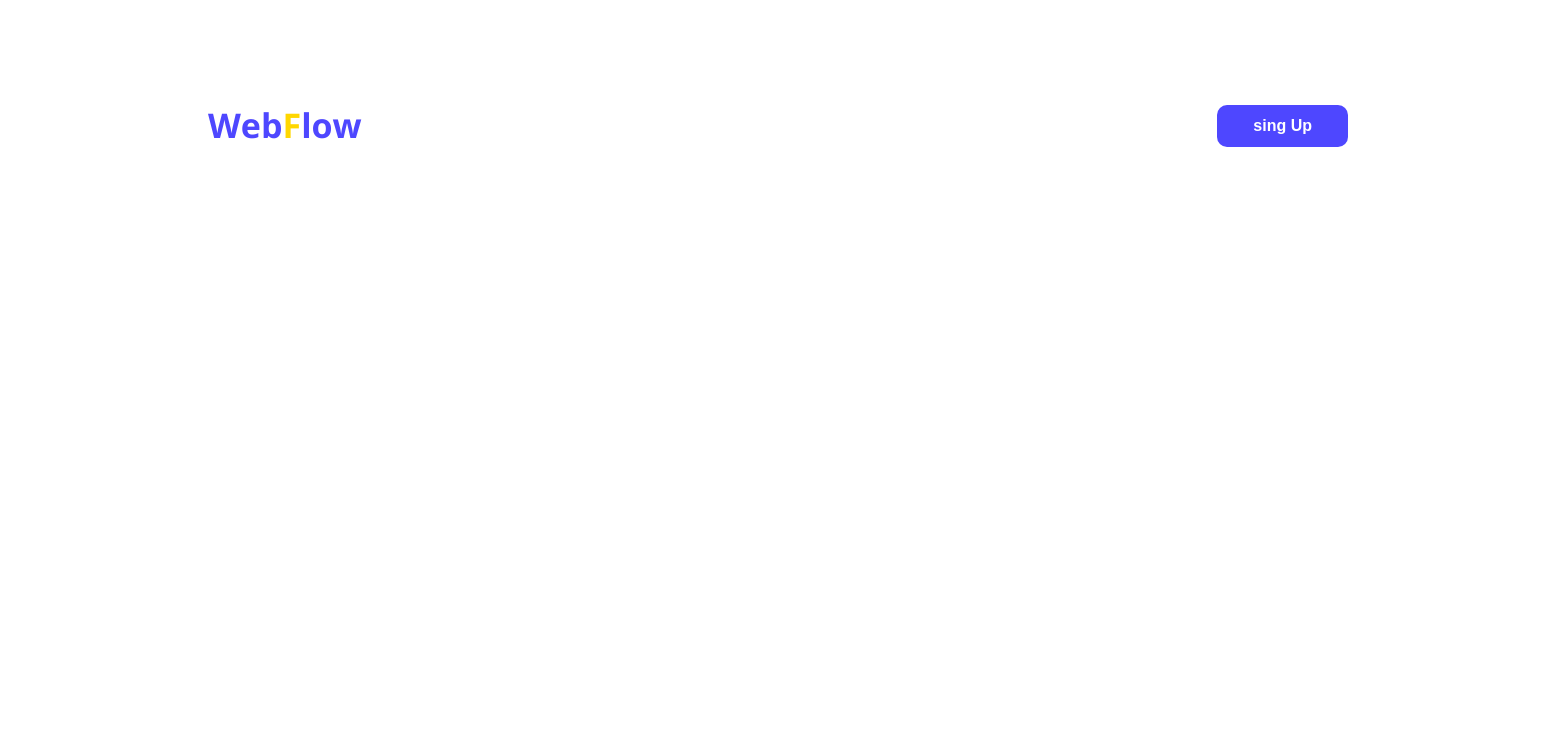
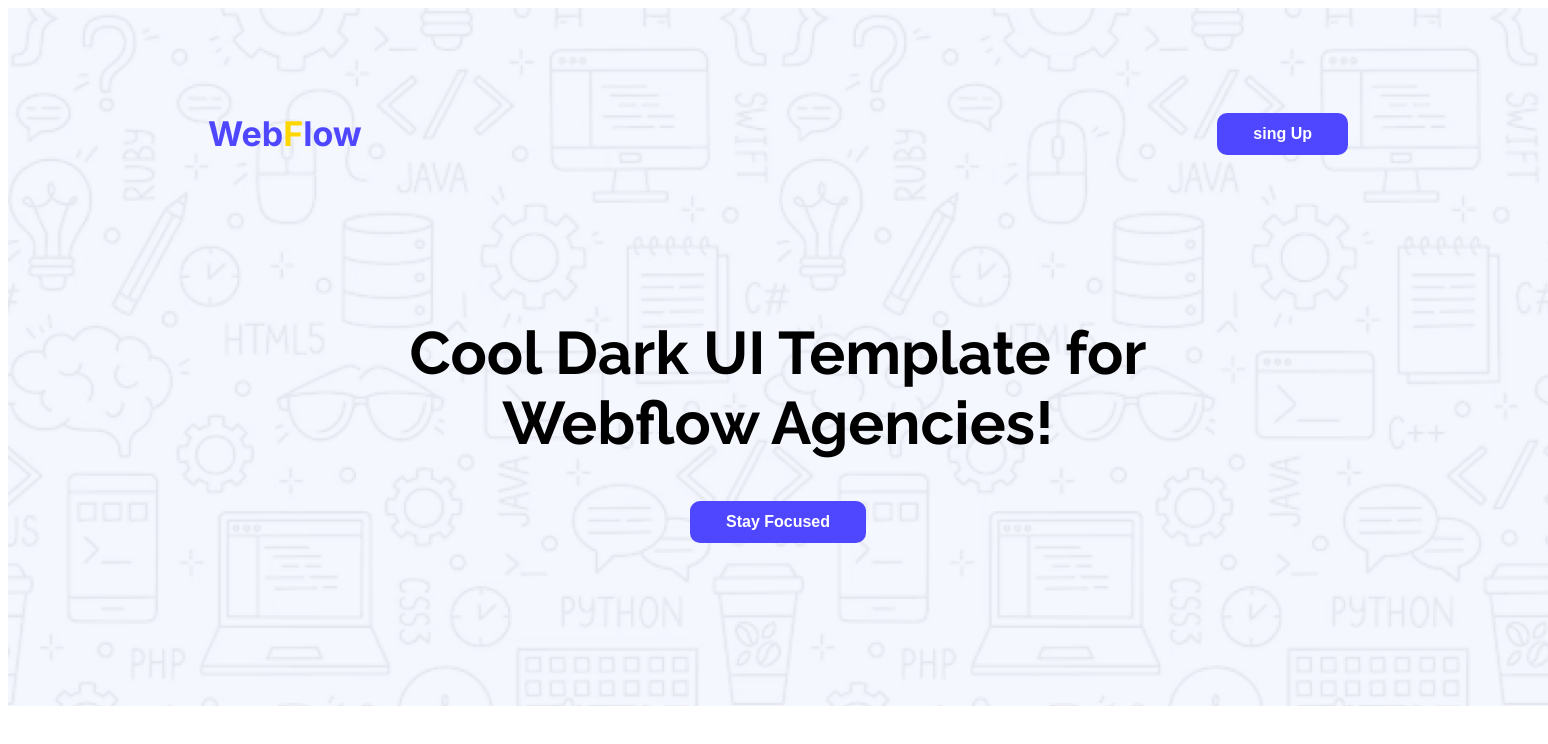
Before and after one commit to sabbir019777/phero-first-assignment, a plain HTML site: page index.html in a window 1280 px wide. Shown: the whole page, 1548 px wide, since content can reach past the window. Drawn offline with nearby package versions, Linux system fonts and the light colour scheme.

Commit message:
Update font styles:changed to Inter and Raleway

```diff
--- a/index.html
+++ b/index.html
@@ -4,19 +4,29 @@
     <meta charset="UTF-8">
     <meta name="viewport" content="width=device-width, initial-scale=1.0">
     <title>First assignment</title>
-    <link rel="preconnect" href="https://fonts.googleapis.com">
-<link rel="preconnect" href="https://fonts.gstatic.com" crossorigin>
-<link href="https://fonts.googleapis.com/css2?family=Inter:ital,opsz,wght@0,14..32,100..900;1,14..32,100..900&family=Open+Sans:ital,wght@0,300..800;1,300..800&display=swap" rel="stylesheet">
+    <link href="https://fonts.googleapis.com/css2?family=Inter:ital,opsz,wght@0,14..32,100..900;1,14..32,100..900&family=Open+Sans:ital,wght@0,300..800;1,300..800&family=Raleway:ital,wght@0,100..900;1,100..900&display=swap" rel="stylesheet">
+    <link href="https://fonts.googleapis.com/css2?family=Inter:ital,opsz,wght@0,14..32,100..900;1,14..32,100..900&family=Open+Sans:ital,wght@0,300..800;1,300..800&family=Raleway:ital,wght@0,100..900;1,100..900&display=swap" rel="stylesheet">
+
+
     <link rel="stylesheet" href="style.css">
 </head>
-<body class="open-sans-normal">
-    <header>
+<body class="raleway-normal">
+    <header class="header">
 <nav>
     <h3 class="nav-title">Web<span class="text-primary">F</span>low</h3>
     <ul>
         <li><a href=""><button class="signup-btn">sing Up </button></a></li>
     </ul>
 </nav>
+<div class="banner">
+    <div class="banner-content">
+        <h1>Cool Dark UI Template for
+             <br>
+            Webflow Agencies!</h1>
+            <button class="signup-btn">Stay Focused</button>
+    </div>
+
+</div>
     </header>
     <main>
 
@@ -24,5 +34,6 @@
     <footer>
 
     </footer>
+
 </body>
 </html>
--- a/style.css
+++ b/style.css
@@ -1,16 +1,22 @@
 
-.open-sans-normal {
-  font-family: "Open Sans", sans-serif;
-  font-optical-sizing: auto;
-  font-style: normal;
-  font-variation-settings:
-    "wdth" 100;
+
+body{
+font-family:'Inter', sans-serif;
+}
+.banner h1{
+    font-family:'Raleway',sans-serif;
 }
 /* shared style */
 .text-primary{
     color: #ffd700;
 }
-
+.header{
+    background-image: url(images/Hero-bg.png);
+     background-size: cover;
+    height: 698px;
+    gap: 158px;
+    position: absolute;
+}
 
 /* Nav styles */
 nav{
@@ -62,3 +68,14 @@ nav ul li a{
     background-color:rgb(255, 255, 0);
     color: blue;
 }
+/* banner style */
+
+.banner{
+font-weight: bold;
+font-size: 30px;
+width: ;
+height: 235px;
+gap: 37px;
+text-align: center;
+margin: 109px 268px 152px 268px;
+position: -134 27;}
```
